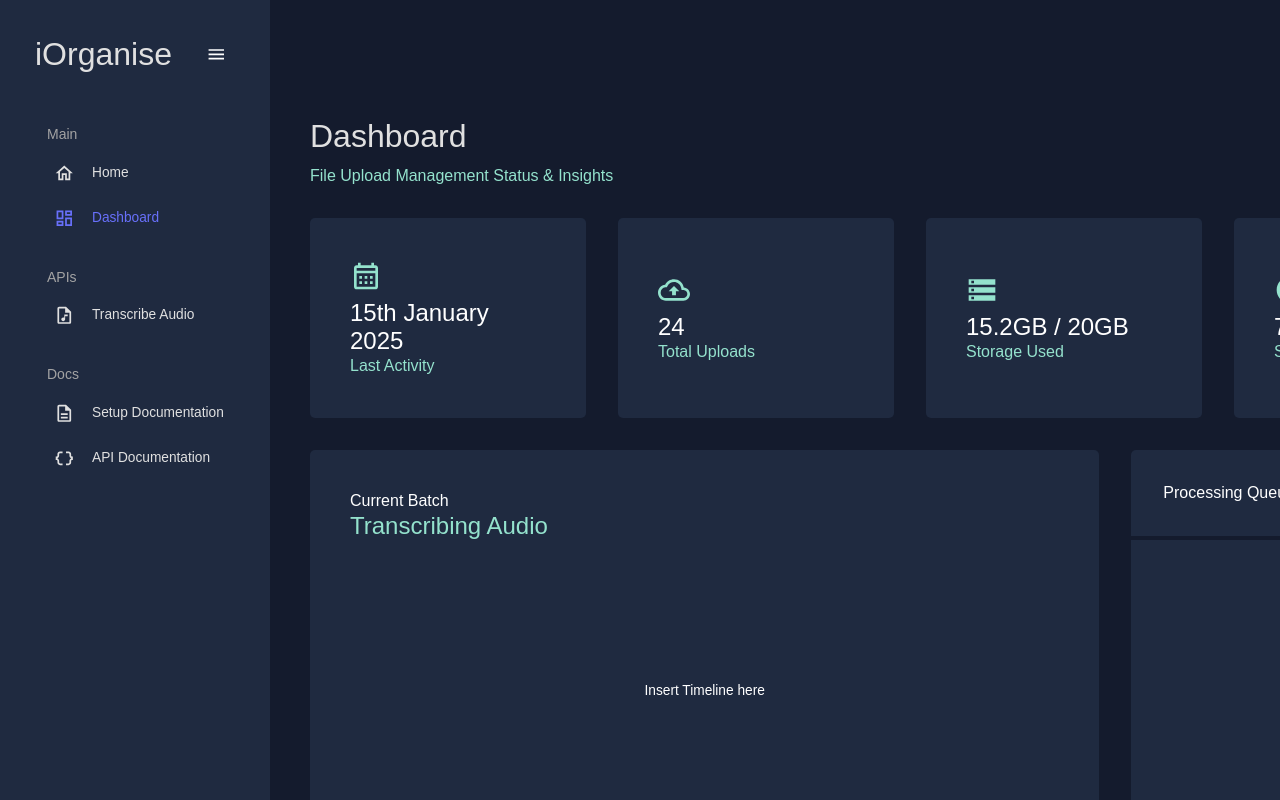
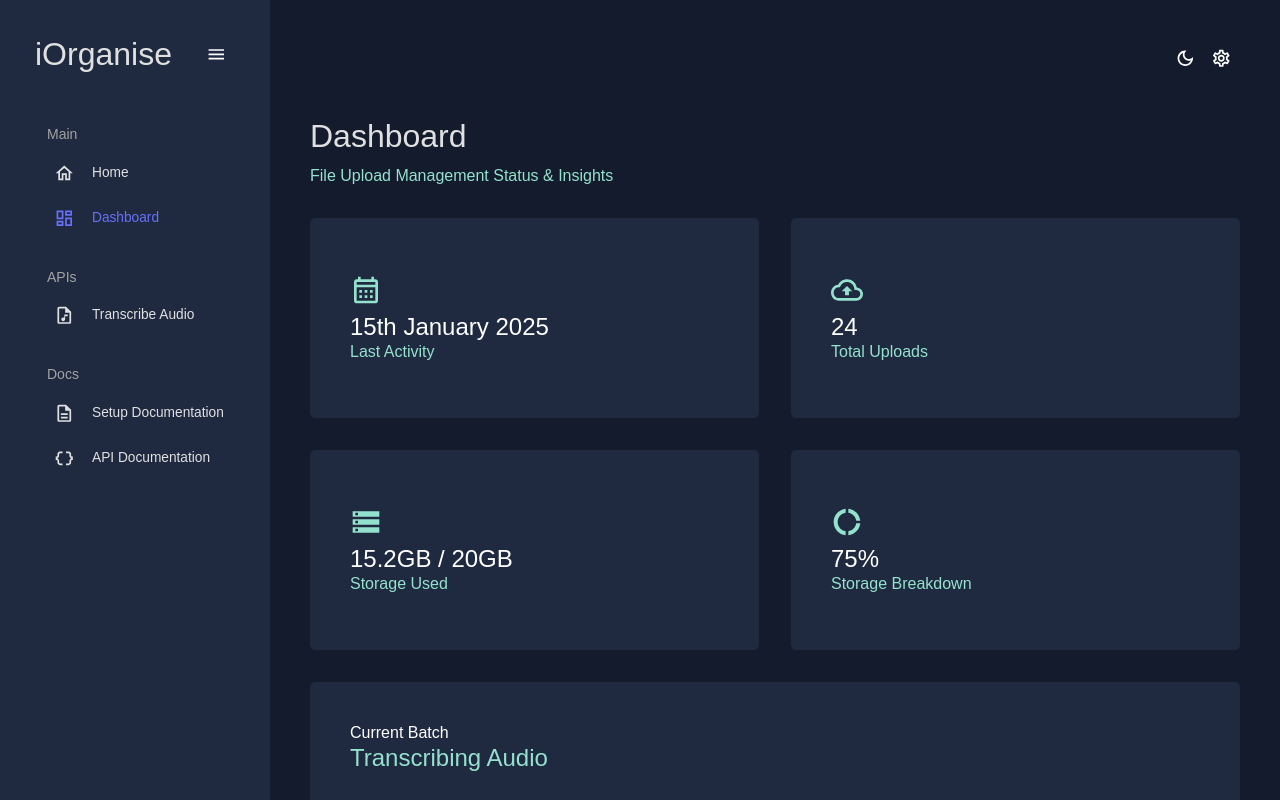
Before and after one commit to Xycone/iOrganise, a React (Vite) app in the folder iOrganiseUI/: page /dashboard in a window 1280 px wide. Built offline with nearby package versions, Linux system fonts and the light colour scheme.

Commit message:
Better Screen Sizing Fit For Dashboard

```diff
--- a/iOrganiseUI/src/pages/Dashboard.jsx
+++ b/iOrganiseUI/src/pages/Dashboard.jsx
@@ -37,7 +37,7 @@ function Dashboard() {
         >
           {/* Row 1 */}
           <Box
-            gridColumn={{ xs: "span 12", md: "span 6", lg: "span 3" }}
+            gridColumn={{ xs: "span 12", md: "span 6", xl: "span 3" }}
             backgroundColor={colours.primary[400]}
             display="flex"
             alignItems="center"
@@ -56,7 +56,7 @@ function Dashboard() {
           </Box>
 
           <Box
-            gridColumn={{ xs: "span 12", md: "span 6", lg: "span 3" }}
+            gridColumn={{ xs: "span 12", md: "span 6", xl: "span 3" }}
             backgroundColor={colours.primary[400]}
             display="flex"
             alignItems="center"
@@ -75,7 +75,7 @@ function Dashboard() {
           </Box>
 
           <Box
-            gridColumn={{ xs: "span 12", md: "span 6", lg: "span 3" }}
+            gridColumn={{ xs: "span 12", md: "span 6", xl: "span 3" }}
             backgroundColor={colours.primary[400]}
             display="flex"
             alignItems="center"
@@ -94,7 +94,7 @@ function Dashboard() {
           </Box>
 
           <Box
-            gridColumn={{ xs: "span 12", md: "span 6", lg: "span 3" }}
+            gridColumn={{ xs: "span 12", md: "span 6", xl: "span 3" }}
             backgroundColor={colours.primary[400]}
             display="flex"
             alignItems="center"
@@ -115,7 +115,7 @@ function Dashboard() {
           {/* Row 2 */}
           <Box
             p={5}
-            gridColumn={{ xs: "span 12", md: "span 12", lg: "span 8" }}
+            gridColumn={{ xs: "span 12", md: "span 12", xl: "span 8" }}
             gridRow="span 2"
             backgroundColor={colours.primary[400]}
             borderRadius="5px"
@@ -142,7 +142,7 @@ function Dashboard() {
           </Box>
 
           <Box
-            gridColumn={{ xs: "span 12", md: "span 12", lg: "span 4" }}
+            gridColumn={{ xs: "span 12", md: "span 12", xl: "span 4" }}
             gridRow="span 2"
             backgroundColor={colours.primary[400]}
             borderRadius="5px"
```
